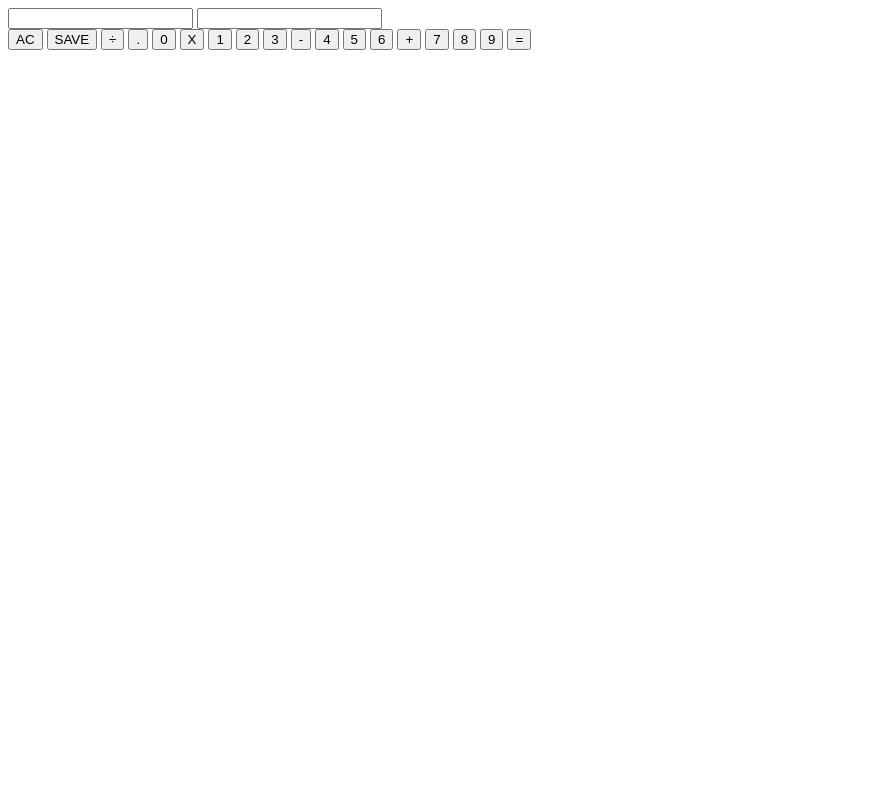
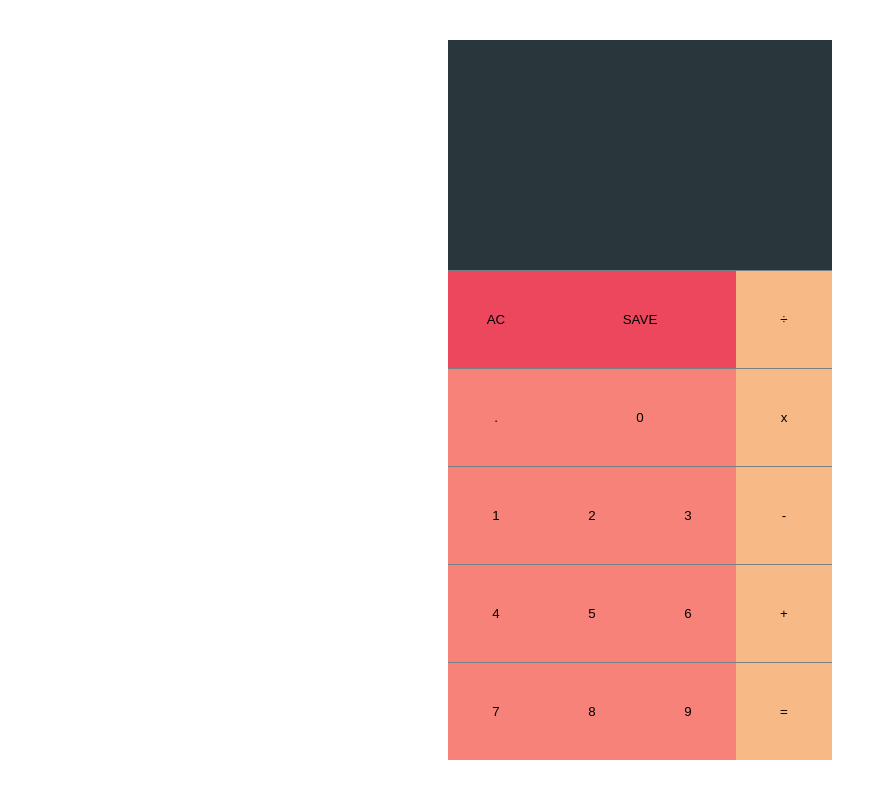
Before and after one commit to undg/Calculator, a PHP site: page / in a window 1280 px wide. Shown: the whole page, without its empty margins (0-887 px from the left). Run offline with PHP 8.4, Linux system fonts and the light colour scheme; style sheets or scripts are compiled from the project's sources.

Commit message:
CSS: basic layout and colors

```diff
--- a/index.php
+++ b/index.php
@@ -11,17 +11,17 @@
       <div id="calculator">
         <form>
           <div class="display">
-            <input type="text" name="operation">
-            <input type="text" name="equal">
+            <input type="text" name="operation" class="display__top">
+            <input type="text" name="equal" class="display__bottom">
           </div>
           <div class="keyboard">
             <button id="ac" class="control">AC</button>
             <button id="save" class="control" type="submit">SAVE</button>
-            <button id="divide">&#247;</button>
+            <button id="divide" class="operator">&#247;</button>
 
             <button id="dot" class="number">.</button>
             <button id="n0" class="number">0</button>
-            <button id="multiply" class="operator">X</button>
+            <button id="multiply" class="operator">x</button>
 
             <button id="n1" class="number">1</button>
             <button id="n2" class="number">2</button>
--- /dev/null
+++ b/src/sass/_calculator.sass
@@ -0,0 +1,65 @@
+.container
+  width: 100vw
+  height: 100vh
+  display: flex
+  justify-content: center
+  align-items: center
+
+
+#calculator
+  width: $calc-width
+  height: calc(#{$calc-width} * 2)
+  max-width: calc(100vh / 2)
+  max-height: 90vh
+  form
+    display: flex
+    flex-direction: column
+    width: 100%
+    height: 100%
+
+    .display
+      display: flex
+      flex-direction: column
+      // I'm sure you expect to see here flex basis, however this is less problematic, easier to keep aspect ratio etc.
+      height: calc(100% * 160/500)
+      &__top
+        height: calc(100% * 70/180)
+      &__bottom
+        height: calc(100% * 110/180)
+      input
+        width: 100%
+
+    .keyboard
+      height: calc(100% * 340/500)
+      display: flex
+      flex-wrap: wrap
+      button
+        display: block
+        width: calc(100% * 1/4)
+        &#n0, &#save
+          width: calc(100% * 2/4)
+      .control
+      .number
+      .operator
+
+
+// bg's
+.container
+  #calculator
+    form
+      .display
+        background: $gray
+        input
+          background: $gray
+      .keyboard
+        button
+          border-top: 1px solid $lightgray
+        .control
+          background: $red
+        .number
+          background: $lightred
+        .operator
+          background: $orange
+
+
+// vim: ft=sass
--- /dev/null
+++ b/src/sass/_reset.sass
@@ -0,0 +1,13 @@
+*
+  margin: 0
+  padding: 0
+
+div
+  display: block
+button, input
+  border: none
+  padding: 0
+  margin: 0
+  background: none
+
+// vim: ft=sass
--- /dev/null
+++ b/src/sass/_variables.sass
@@ -0,0 +1,7 @@
+$gray: #29363b
+$lightgray: #788083
+$red: #ec475c
+$lightred: #f6827a
+$orange: #f7ba86
+
+$calc-width: 30vw
--- a/src/sass/main.sass
+++ b/src/sass/main.sass
@@ -0,0 +1,6 @@
+@import 'reset'
+@import 'variables'
+
+@import 'calculator'
+
+// vim: ft=sass
```
